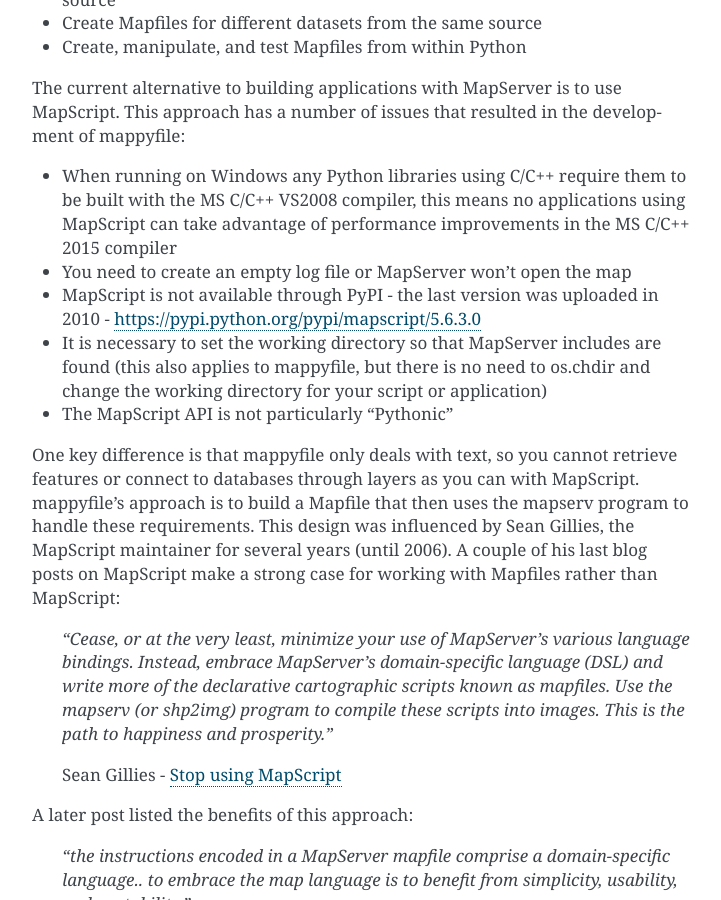
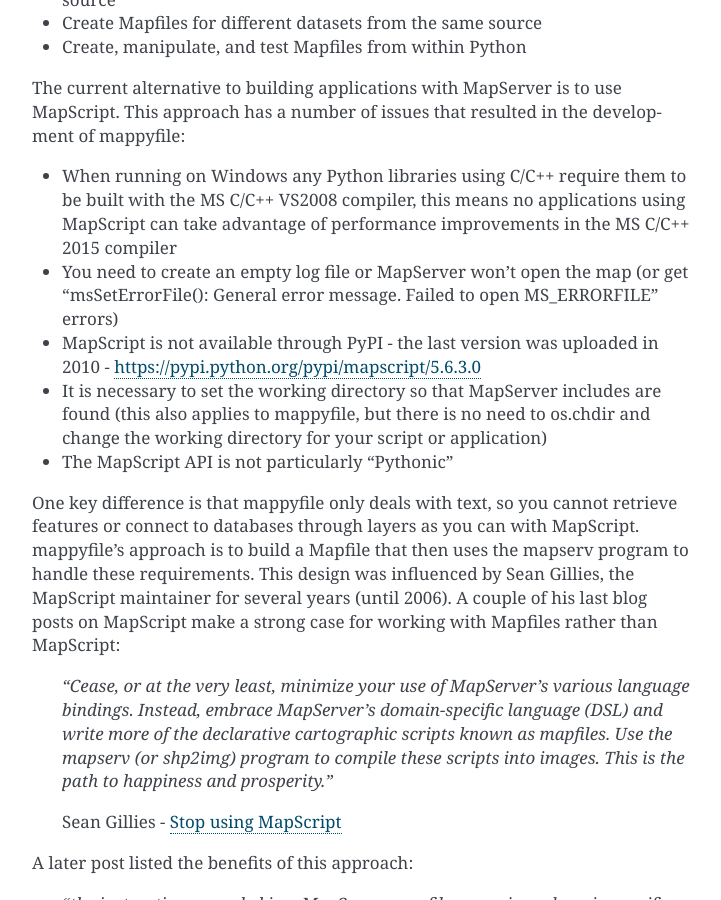
Before and after one commit to geographika/mappyfile, a Sphinx documentation site: the page built from docs/index.rst, in a window 1280 px wide and 900 px high, scrolled down 1226 px. Shown: the whole window, without its empty margins (388-1109 px from the left). Built offline with Sphinx 7.4.7, drawn with Linux system fonts in a browser that asks for light colours; some of the changed text lies outside the part shown.

Commit message:
Add MS error message

```diff
--- a/docs/index.rst
+++ b/docs/index.rst
@@ -53,7 +53,7 @@
 
 + When running on Windows any Python libraries using C/C++ require them to be built with the MS C/C++ VS2008 compiler, this means no applications using MapScript
   can take advantage of performance improvements in the MS C/C++ 2015 compiler
-+ You need to create an empty log file or MapServer won't open the map
++ You need to create an empty log file or MapServer won't open the map (or get "msSetErrorFile(): General error message. Failed to open MS_ERRORFILE" errors)
 + MapScript is not available through PyPI - the last version was uploaded in 2010 - https://pypi.python.org/pypi/mapscript/5.6.3.0
 + It is necessary to set the working directory so that MapServer includes are found (this also applies to mappyfile, but there is no need to os.chdir
   and change the working directory for your script or application)
@@ -150,6 +150,7 @@
 Future Development
 ------------------
 
++ Normalise apostrophes on input to make searching for values easier
 + Enable MapServer to accept a "Mapfile" as a stream: https://github.com/mapserver/mapserver/issues/4031
 + Read MapFiles from URLs
 
```
